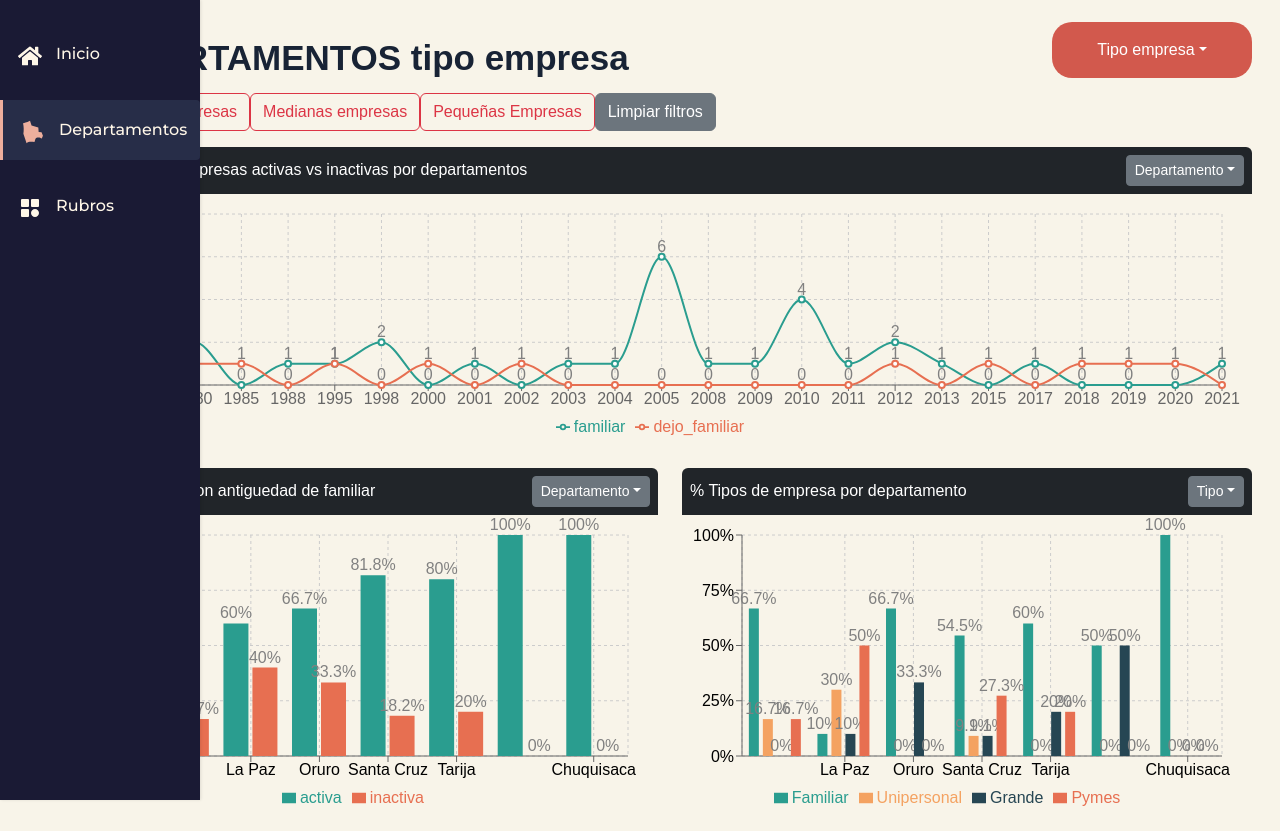
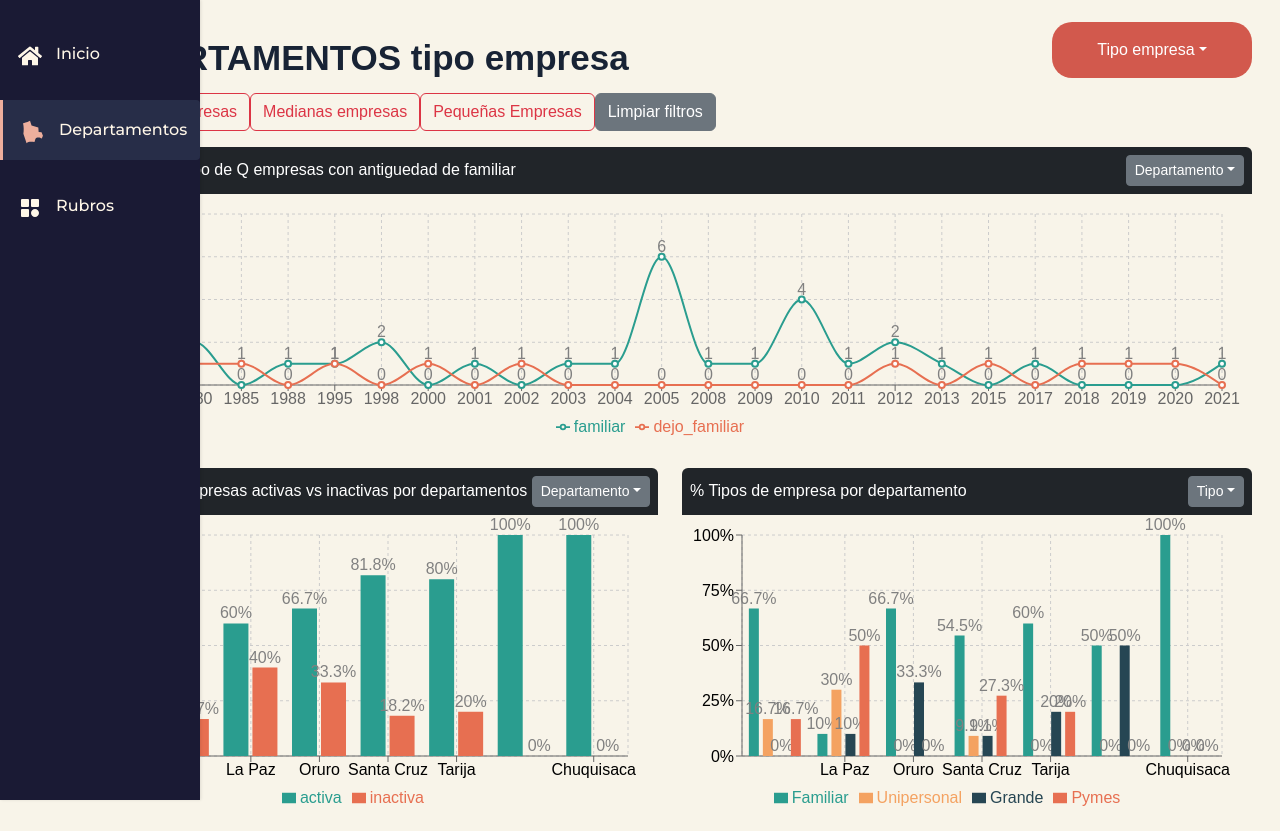
Before and after one commit to TaniaPerezD/dashboard-sis2, a React (Create React App) app: page /Departamental/SeccionDos in a window 1280 px wide. Built offline with nearby package versions, Linux system fonts and the light colour scheme.

Commit message:
mas cambios audfyau

```diff
--- a/src/pages/seccionDep/seccionDosDep.jsx
+++ b/src/pages/seccionDep/seccionDosDep.jsx
@@ -167,7 +167,7 @@ const SeccionDosPage = () => {
                     {/* Gráfico Activas vs Inactivas */}
                     <div className="grafico-box">
                         <div className="bg-dark text-white p-2 rounded-top d-flex justify-content-between align-items-center">
-                            <span>Porcentaje empresas activas vs inactivas por departamentos</span>
+                            <span>Linea de tiempo de Q empresas con antiguedad de familiar</span>
                             <Dropdown>
                                 <Dropdown.Toggle variant="secondary" size="sm">
                                     Departamento
@@ -206,7 +206,7 @@ const SeccionDosPage = () => {
                     {/* Antiguedad */}
                     <div className="grafico-box mt-4">
                     <div className="bg-dark text-white p-2 rounded-top d-flex justify-content-between align-items-center">
-                        <span>Q empresas con antiguedad de familiar</span>
+                        <span>Porcentaje empresas activas vs inactivas por departamentos</span>
                             <Dropdown>
                                 <Dropdown.Toggle variant="secondary" size="sm">
                                     Departamento
```
